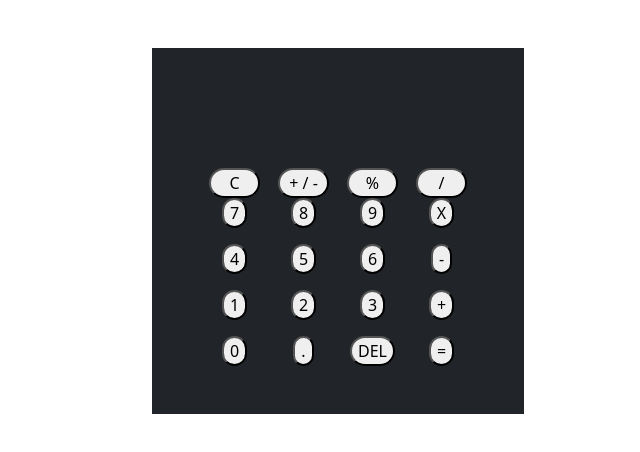
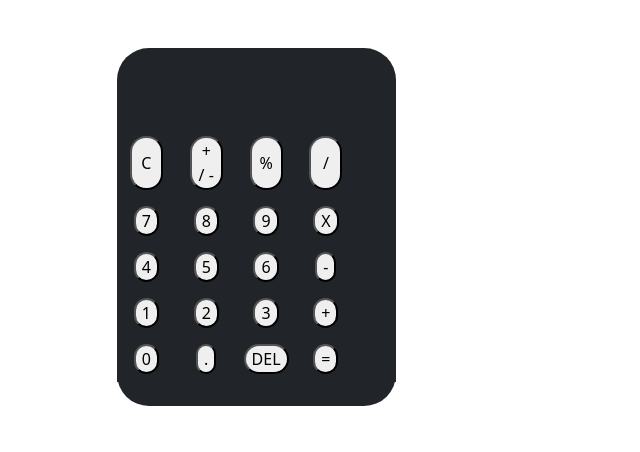
Before and after one commit to askaryxiii/CALCX, a plain HTML site: page index.html in a window 1280 px wide. Shown: the whole page, without its empty margins (302-942 px from the left). Drawn offline with Linux system fonts and the light colour scheme.

Commit message:
7/18/2024

```diff
--- a/index.html
+++ b/index.html
@@ -8,14 +8,16 @@
     <title>CALCX</title>
   </head>
   <body>
-    <div class="container d-flex align-items-center my-5">
-      <div class="container bg-dark col-4 d-flex flex-column py-4">
+    <div class="container d-flex align-items-center my-5 row">
+      <div
+        class="container bg-dark col-xxl-3 col-xl-3 col-lg-4 col-md-5 col-sm-7 col-xs-11 d-flex flex-column py-4 rounded-5"
+      >
         <div class="themeSwitch"></div>
         <div class="resultSection d-flex justify-content-end px-5">
           <p class="result text-white fs-1 fw-bold m-0"></p>
         </div>
-        <div class="buttonSection row bg-dark px-5 pb-2 pt-5">
-          <div class="col-3 p-0 m-0 d-flex justify-content-center">
+        <div class="buttonSection row gap-3 bg-dark px-2 pb-2 pt-3" >
+          <div class="col-2 p-0 m-0 d-flex justify-content-center">
             <button
               class="actions rounded-4 w-75"
               onclick="deleteAll('deleteAllResult')"
@@ -23,94 +25,103 @@
               C
             </button>
           </div>
-          <div class="col-3 p-0 m-0 d-flex justify-content-center">
-            <button class="operators rounded-4 w-75" onclick="getNumber(0 , false)">
+          <div class="col-2 p-0 m-0 d-flex justify-content-center">
+            <button
+              class="operators rounded-4 w-75"
+              onclick="getInput(0 , false)"
+            >
               + / -
             </button>
           </div>
-          <div class="col-3 p-0 m-0 d-flex justify-content-center">
-            <button class="operators rounded-4 w-75" onclick="getNumber(1, false)">
+          <div class="col-2 p-0 m-0 d-flex justify-content-center">
+            <button
+              class="operators rounded-4 w-75"
+              onclick="getInput(1, false)"
+            >
               %
             </button>
           </div>
-          <div class="col-3 p-0 m-0 d-flex justify-content-center">
-            <button class="operators rounded-4 w-75" onclick="getNumber(2, false)">
+          <div class="col-2 p-0 m-0 d-flex justify-content-center">
+            <button
+              class="operators rounded-4 w-75"
+              onclick="getInput(2, false)"
+            >
               /
             </button>
           </div>
-          <div class="col-3 p-0 m-0 mb-3 d-flex justify-content-center">
-            <button class="numbers rounded-4" onclick="getNumber(0 , true)">
+          <div class="col-2 p-0 m-0 d-flex justify-content-center">
+            <button class="numbers rounded-4" onclick="getInput(0 , true)">
               7
             </button>
           </div>
-          <div class="col-3 p-0 m-0 mb-3 d-flex justify-content-center">
-            <button class="numbers rounded-4" onclick="getNumber(1 , true)">
+          <div class="col-2 p-0 m-0 d-flex justify-content-center">
+            <button class="numbers rounded-4" onclick="getInput(1 , true)">
               8
             </button>
           </div>
-          <div class="col-3 p-0 m-0 mb-3 d-flex justify-content-center">
-            <button class="numbers rounded-4" onclick="getNumber(2 , true)">
+          <div class="col-2 p-0 m-0 d-flex justify-content-center">
+            <button class="numbers rounded-4" onclick="getInput(2 , true)">
               9
             </button>
           </div>
-          <div class="col-3 p-0 m-0 mb-3 d-flex justify-content-center">
-            <button class="operators rounded-4" onclick="getNumber(3, false)">
+          <div class="col-2 p-0 m-0 d-flex justify-content-center">
+            <button class="operators rounded-4" onclick="getInput(3, false)">
               X
             </button>
           </div>
-          <div class="col-3 p-0 m-0 mb-3 d-flex justify-content-center">
-            <button class="numbers rounded-4" onclick="getNumber(3 , true)">
+          <div class="col-2 p-0 m-0 d-flex justify-content-center">
+            <button class="numbers rounded-4" onclick="getInput(3 , true)">
               4
             </button>
           </div>
-          <div class="col-3 p-0 m-0 mb-3 d-flex justify-content-center">
-            <button class="numbers rounded-4" onclick="getNumber(4 , true)">
+          <div class="col-2 p-0 m-0 d-flex justify-content-center">
+            <button class="numbers rounded-4" onclick="getInput(4 , true)">
               5
             </button>
           </div>
-          <div class="col-3 p-0 m-0 mb-3 d-flex justify-content-center">
-            <button class="numbers rounded-4" onclick="getNumber(5 , true)">
+          <div class="col-2 p-0 m-0 d-flex justify-content-center">
+            <button class="numbers rounded-4" onclick="getInput(5 , true)">
               6
             </button>
           </div>
-          <div class="col-3 p-0 m-0 mb-3 d-flex justify-content-center">
-            <button class="operators rounded-4" onclick="getNumber(4, false)">
+          <div class="col-2 p-0 m-0 d-flex justify-content-center">
+            <button class="operators rounded-4" onclick="getInput(4, false)">
               -
             </button>
           </div>
-          <div class="col-3 p-0 m-0 mb-3 d-flex justify-content-center">
-            <button class="numbers rounded-4" onclick="getNumber(6 , true)">
+          <div class="col-2 p-0 m-0 d-flex justify-content-center">
+            <button class="numbers rounded-4" onclick="getInput(6 , true)">
               1
             </button>
           </div>
-          <div class="col-3 p-0 m-0 mb-3 d-flex justify-content-center">
-            <button class="numbers rounded-4" onclick="getNumber(7 , true)">
+          <div class="col-2 p-0 m-0 d-flex justify-content-center">
+            <button class="numbers rounded-4" onclick="getInput(7 , true)">
               2
             </button>
           </div>
-          <div class="col-3 p-0 m-0 mb-3 d-flex justify-content-center">
-            <button class="numbers rounded-4" onclick="getNumber(8 , true)">
+          <div class="col-2 p-0 m-0 d-flex justify-content-center">
+            <button class="numbers rounded-4" onclick="getInput(8 , true)">
               3
             </button>
           </div>
-          <div class="col-3 p-0 m-0 mb-3 d-flex justify-content-center">
-            <button class="operators rounded-4" onclick="getNumber(5, false)">
+          <div class="col-2 p-0 m-0 d-flex justify-content-center">
+            <button class="operators rounded-4" onclick="getInput(5, false)">
               +
             </button>
           </div>
-          <div class="col-3 p-0 m-0 mb-3 d-flex justify-content-center">
-            <button class="numbers rounded-4" onclick="getNumber(9 , true)">
+          <div class="col-2 p-0 m-0 d-flex justify-content-center">
+            <button class="numbers rounded-4" onclick="getInput(9 , true)">
               0
             </button>
           </div>
-          <div class="col-3 p-0 m-0 mb-3 d-flex justify-content-center">
+          <div class="col-2 p-0 m-0 d-flex justify-content-center">
             <button class="dot rounded-4">.</button>
           </div>
-          <div class="col-3 p-0 m-0 mb-3 d-flex justify-content-center">
+          <div class="col-2 p-0 m-0 d-flex justify-content-center">
             <button class="actions rounded-4">DEL</button>
           </div>
-          <div class="col-3 p-0 m-0 mb-3 d-flex justify-content-center">
-            <button class="operators rounded-4" onclick="getNumber(6, false)">
+          <div class="col-2 p-0 m-0 d-flex justify-content-center">
+            <button class="operators rounded-4" onclick="getInput(6, false)">
               =
             </button>
           </div>
--- a/js/javascript.js
+++ b/js/javascript.js
@@ -1,4 +1,4 @@
-function getNumber(index, type) {
+function getInput(index, type) {
   var intialNumbers = document.querySelectorAll(".numbers");
   var intialOperators = document.querySelectorAll(".operators");
   if ((type == true)) {
```
